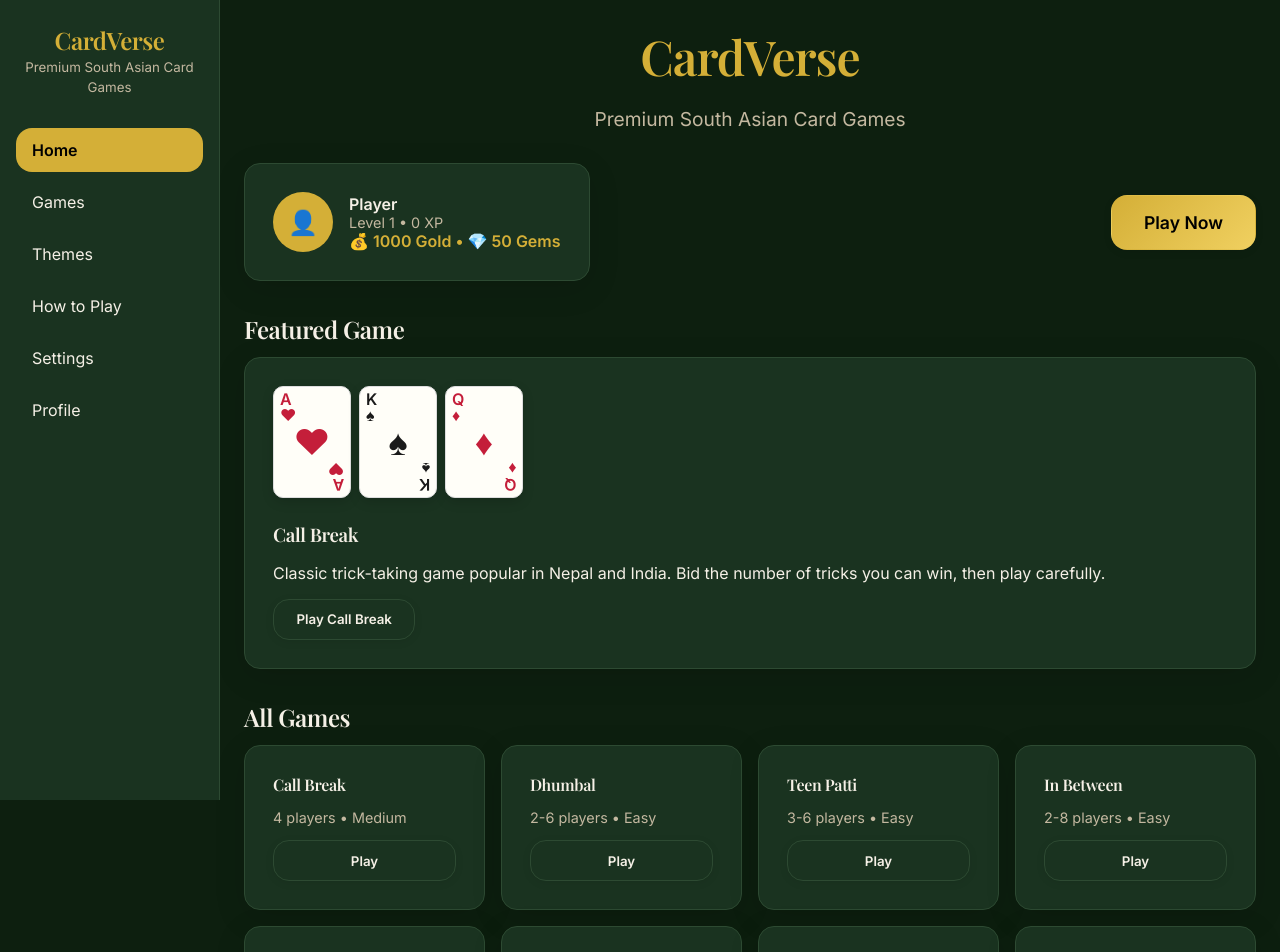
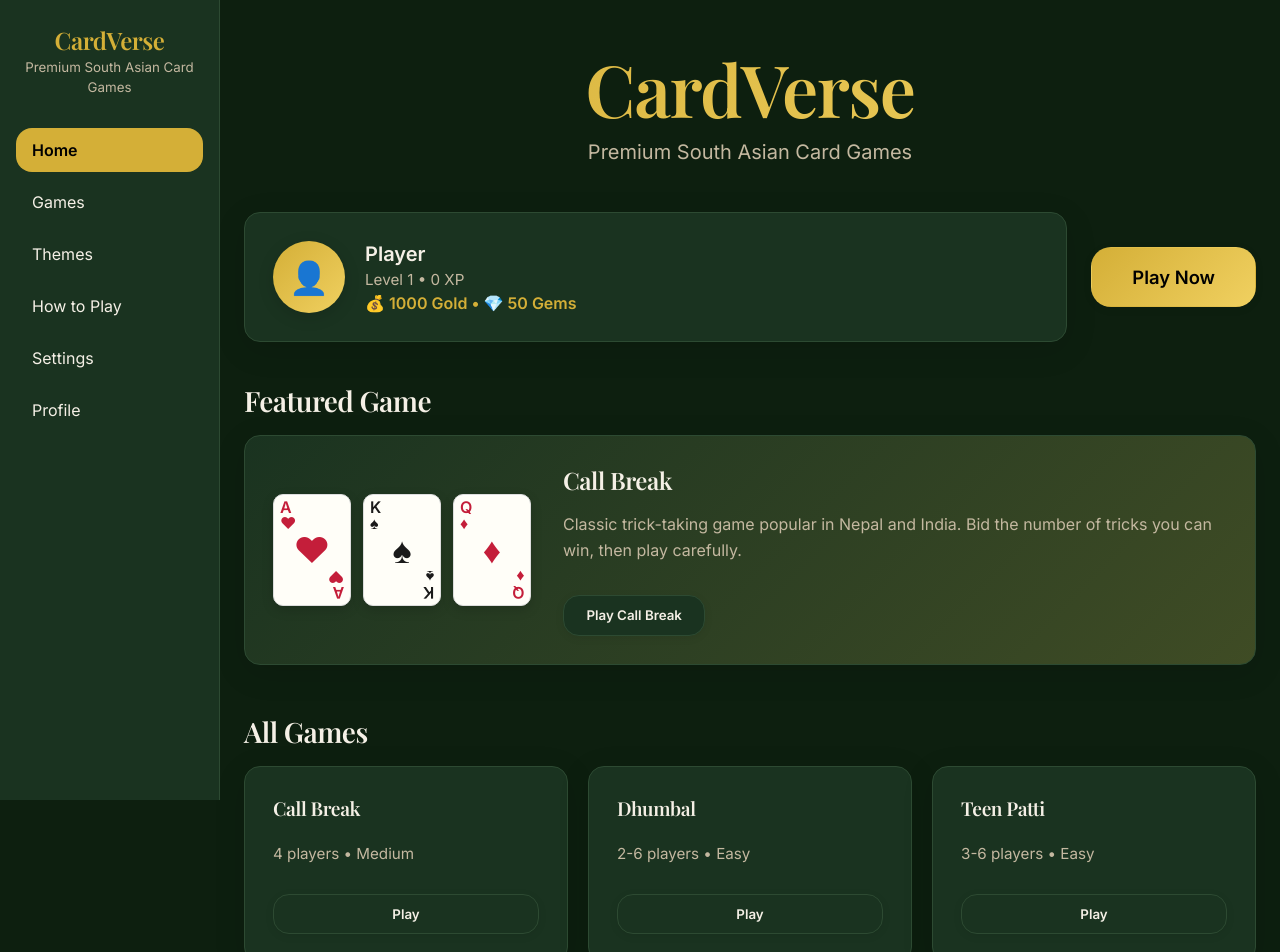
Before and after one commit to risingdragons7/taas_khelam, a React (Vite) app: page / in a window 1280 px wide. Shown: the top 952 px of the page. Built offline with nearby package versions, Linux system fonts and the light colour scheme.

Commit message:
Enhance home screen visual design

```diff
--- a/src/pages/Home.tsx
+++ b/src/pages/Home.tsx
@@ -14,47 +14,49 @@ export function Home() {
   const profile = loadProfile();
 
   return (
-    <div>
-      <header style={{ textAlign: 'center', marginBottom: '2rem' }}>
-        <h1 style={{ fontSize: '3rem', color: 'var(--accent)', marginBottom: 0 }}>{BRAND.name}</h1>
-        <p style={{ color: 'var(--textMuted)', fontSize: '1.2rem' }}>{BRAND.tagline}</p>
+    <div style={{ maxWidth: 1200, margin: '0 auto' }}>
+      <header style={{ textAlign: 'center', marginBottom: '3rem', paddingTop: '1rem' }}>
+        <h1 style={{ fontSize: 'clamp(2.5rem, 6vw, 4.5rem)', color: 'var(--accent)', marginBottom: '0.25rem', background: 'linear-gradient(135deg, var(--accent), var(--accentHover))', WebkitBackgroundClip: 'text', WebkitTextFillColor: 'transparent' }}>
+          {BRAND.name}
+        </h1>
+        <p style={{ color: 'var(--textMuted)', fontSize: '1.25rem', maxWidth: 600, margin: '0 auto' }}>{BRAND.tagline}</p>
       </header>
 
-      <div style={{ display: 'flex', justifyContent: 'space-between', alignItems: 'center', marginBottom: '2rem', flexWrap: 'wrap', gap: '1rem' }}>
-        <div className="card" style={{ display: 'flex', alignItems: 'center', gap: '1rem', minWidth: 280 }}>
-          <div style={{ width: 60, height: 60, borderRadius: '50%', background: 'var(--accent)', display: 'flex', alignItems: 'center', justifyContent: 'center', fontSize: '1.5rem' }}>
+      <div style={{ display: 'flex', justifyContent: 'space-between', alignItems: 'center', marginBottom: '2.5rem', flexWrap: 'wrap', gap: '1.5rem' }}>
+        <div className="card" style={{ display: 'flex', alignItems: 'center', gap: '1.25rem', minWidth: 300, flex: 1 }}>
+          <div style={{ width: 72, height: 72, borderRadius: '50%', background: 'linear-gradient(135deg, var(--accent), var(--accentHover))', display: 'flex', alignItems: 'center', justifyContent: 'center', fontSize: '2rem', boxShadow: '0 4px 16px rgba(0,0,0,0.15)' }}>
             👤
           </div>
           <div>
-            <strong>{profile.username}</strong>
-            <div style={{ color: 'var(--textMuted)', fontSize: '0.9rem' }}>Level {profile.level} • {profile.xp} XP</div>
-            <div style={{ color: 'var(--accent)', fontWeight: 600 }}>💰 {profile.gold} Gold • 💎 {profile.gems} Gems</div>
+            <strong style={{ fontSize: '1.25rem' }}>{profile.username}</strong>
+            <div style={{ color: 'var(--textMuted)', fontSize: '0.95rem', marginTop: 4 }}>Level {profile.level} • {profile.xp} XP</div>
+            <div style={{ color: 'var(--accent)', fontWeight: 700, marginTop: 4 }}>💰 {profile.gold} Gold • 💎 {profile.gems} Gems</div>
           </div>
         </div>
         <Link to="/play/call-break">
-          <button className="primary" style={{ fontSize: '1.1rem', padding: '1rem 2rem' }}>
+          <button className="primary" style={{ fontSize: '1.15rem', padding: '1.1rem 2.5rem', borderRadius: 20 }}>
             Play Now
           </button>
         </Link>
       </div>
 
-      <section style={{ marginBottom: '2rem' }}>
-        <h2>Featured Game</h2>
-        <div className="card" style={{ display: 'flex', gap: '1.5rem', alignItems: 'center', flexWrap: 'wrap' }}>
-          <div style={{ display: 'flex', gap: '0.5rem' }}>
+      <section style={{ marginBottom: '3rem' }}>
+        <h2 style={{ fontSize: '1.75rem', marginBottom: '1rem' }}>Featured Game</h2>
+        <div className="card" style={{ display: 'flex', gap: '2rem', alignItems: 'center', flexWrap: 'wrap', background: 'linear-gradient(135deg, var(--surface), color-mix(in srgb, var(--surface) 80%, var(--accent)))' }}>
+          <div style={{ display: 'flex', gap: '0.75rem' }}>
             {sampleCards.map(c => <PlayingCard key={c.id} card={c} />)}
           </div>
-          <div>
-            <h3>Call Break</h3>
-            <p>Classic trick-taking game popular in Nepal and India. Bid the number of tricks you can win, then play carefully.</p>
-            <Link to="/play/call-break"><button>Play Call Break</button></Link>
+          <div style={{ flex: 1, minWidth: 240 }}>
+            <h3 style={{ fontSize: '1.5rem', marginBottom: '0.5rem' }}>Call Break</h3>
+            <p style={{ color: 'var(--textMuted)', lineHeight: 1.6 }}>Classic trick-taking game popular in Nepal and India. Bid the number of tricks you can win, then play carefully.</p>
+            <Link to="/play/call-break"><button style={{ marginTop: '1rem' }}>Play Call Break</button></Link>
           </div>
         </div>
       </section>
 
       <section>
-        <h2>All Games</h2>
-        <div style={{ display: 'grid', gridTemplateColumns: 'repeat(auto-fill, minmax(240px, 1fr))', gap: '1rem' }}>
+        <h2 style={{ fontSize: '1.75rem', marginBottom: '1rem' }}>All Games</h2>
+        <div style={{ display: 'grid', gridTemplateColumns: 'repeat(auto-fill, minmax(260px, 1fr))', gap: '1.25rem' }}>
           {[
             { name: 'Call Break', players: '4', difficulty: 'Medium', path: '/play/call-break' },
             { name: 'Dhumbal', players: '2-6', difficulty: 'Easy', path: '/games' },
@@ -67,10 +69,10 @@ export function Home() {
             { name: '29', players: '4', difficulty: 'Hard', path: '/games' },
             { name: 'Marriage', players: '2-4', difficulty: 'Hard', path: '/games' },
           ].map(game => (
-            <div key={game.name} className="card">
-              <h4>{game.name}</h4>
-              <p style={{ color: 'var(--textMuted)', fontSize: '0.9rem' }}>{game.players} players • {game.difficulty}</p>
-              <Link to={game.path}><button style={{ width: '100%' }}>Play</button></Link>
+            <div key={game.name} className="card" style={{ display: 'flex', flexDirection: 'column', height: '100%' }}>
+              <h4 style={{ fontSize: '1.2rem', marginBottom: '0.5rem' }}>{game.name}</h4>
+              <p style={{ color: 'var(--textMuted)', fontSize: '0.95rem', flex: 1 }}>{game.players} players • {game.difficulty}</p>
+              <Link to={game.path} style={{ marginTop: '1rem' }}><button style={{ width: '100%' }}>Play</button></Link>
             </div>
           ))}
         </div>
```
